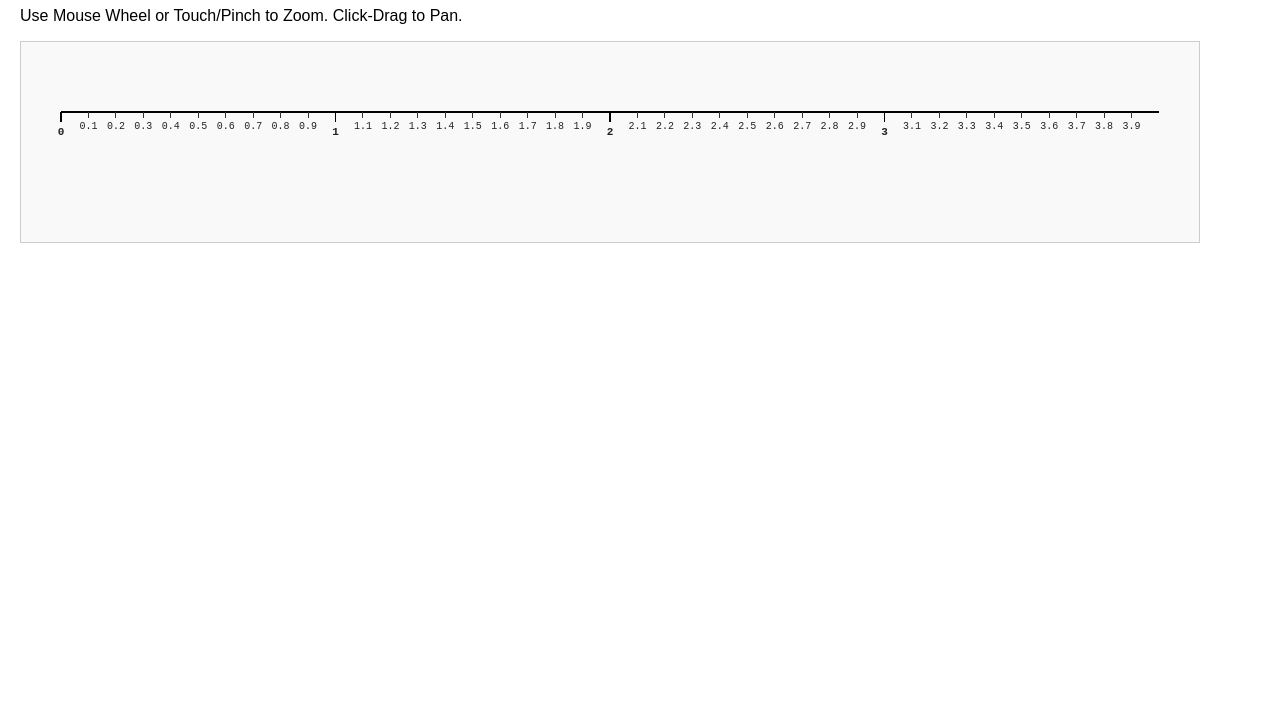
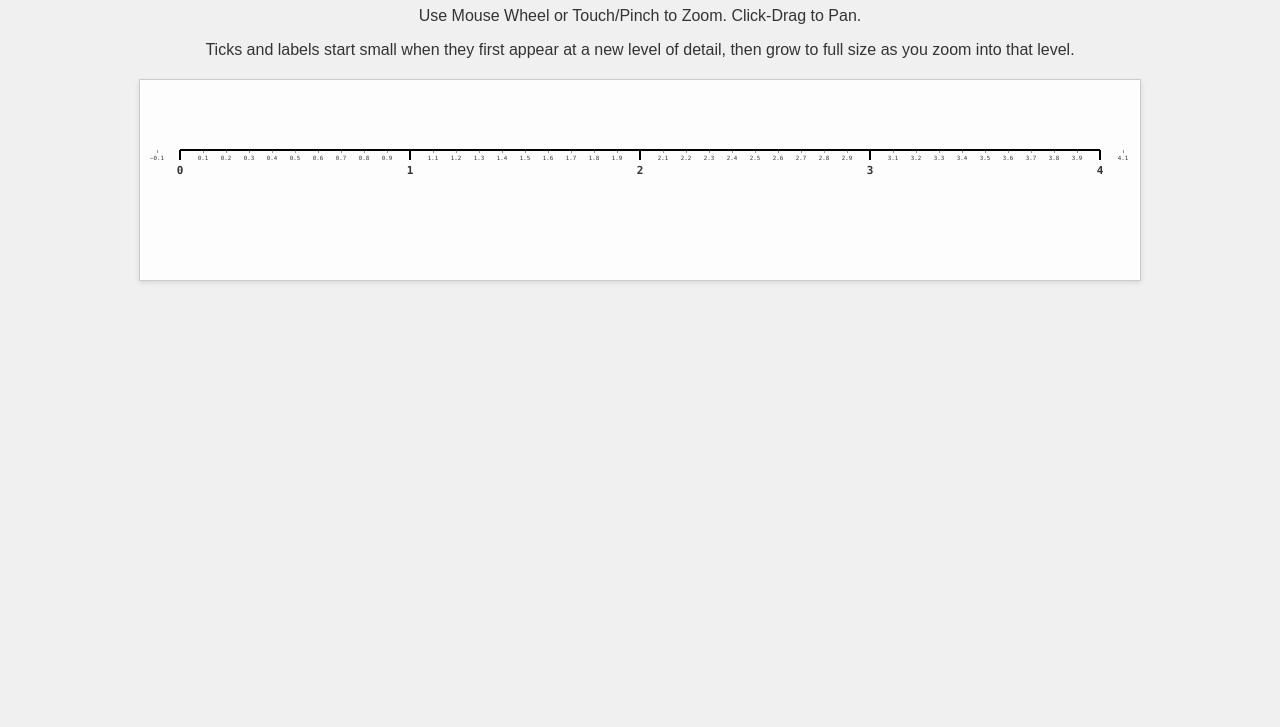
Before and after one commit to RupertLinacre/fractal_numberline, a plain HTML site: page index.html in a window 1280 px wide. Shown: the part 73-800 px from the top of the page. Drawn offline with nearby package versions, Linux system fonts and the light colour scheme.

Commit message:
Enhance Zoomable 1D Axis with advanced scaling and improved styling

```diff
--- a/index.html
+++ b/index.html
@@ -4,13 +4,15 @@
 <head>
     <meta charset="UTF-8">
     <meta name="viewport" content="width=device-width, initial-scale=1.0">
-    <title>D3 Zoomable 1D Axis</title>
+    <title>D3 Zoomable 1D Axis - Advanced Scaling</title>
     <link rel="stylesheet" href="styles.css">
 </head>
 
 <body>
-    <h1>Zoomable 1D Axis</h1>
+    <h1>Zoomable 1D Axis with Dynamic Tick Scaling</h1>
     <p>Use Mouse Wheel or Touch/Pinch to Zoom. Click-Drag to Pan.</p>
+    <p>Ticks and labels start small when they first appear at a new level of detail, then grow to full size as you zoom
+        into that level.</p>
     <div id="chart-container">
         <svg id="axis-svg"></svg>
     </div>
--- a/script.js
+++ b/script.js
@@ -8,39 +8,37 @@ document.addEventListener('DOMContentLoaded', function () {
         margins: { top: 70, right: 40, bottom: 70, left: 40 },
         baseMajorTickLength: 10,
         baseMinorTickLength: 6,
-        maxVisualScaleFactor: 1.5, // Clamp visual size growth (e.g., 1.0 = 100% of base, 2.0=200%)
-        targetMajorTicks: 7,      // Try to get around this many major ticks on screen
-        epsilon: 1e-9             // For floating point comparisons
+
+        targetMajorTicksOnScreen: 7,
+
+        // Parameters for dynamic visual scaling of MINOR ticks/labels:
+        targetPixelSpacingForMinorTickFullSize: 40,
+        minVisualScaleForMinorTicks: 0.15,
+
+        epsilon: 1e-9
     };
 
     // ====================================================================
     // 2. SETUP
     // ====================================================================
     const svg = d3.select("#axis-svg");
+    const svgNode = svg.node();
+    const containerWidth = svgNode.getBoundingClientRect().width;
+    let availableWidth = containerWidth - CONFIG.margins.left - CONFIG.margins.right;
 
-    // Measure available size
-    const svgNode = svg.node();
-    const width = svgNode.getBoundingClientRect().width - CONFIG.margins.left - CONFIG.margins.right;
-    const height = svgNode.getBoundingClientRect().height - CONFIG.margins.top - CONFIG.margins.bottom;
-
-    // Base Scale (maps data domain to pixel range)
     const baseScale = d3.scaleLinear()
         .domain(CONFIG.initialDomain)
-        .range([0, width]);
+        .range([0, availableWidth]);
 
-    // Formatter
-    const format = d3.format(".10~g"); // General format, 10 sig-figs, trims trailing 0s
+    const format = d3.format(".10~g");
 
-    // SVG Structure
     const chartArea = svg.append("g")
         .attr("transform", `translate(${CONFIG.margins.left}, ${CONFIG.margins.top})`);
 
     const axisLine = chartArea.append("line")
         .attr("class", "axis-line")
-        .attr("y1", 0)
-        .attr("y2", 0)
-        .attr("x1", 0)
-        .attr("x2", width);
+        .attr("y1", 0).attr("y2", 0)
+        .attr("x1", 0).attr("x2", availableWidth);
 
     const ticksContainer = chartArea.append("g")
         .attr("class", "ticks-container");
@@ -48,107 +46,127 @@ document.addEventListener('DOMContentLoaded', function () {
     // ====================================================================
     // 3. TICK COMPUTATION LOGIC
     // ====================================================================
-    function getTicks(scale) {
-        const [domainMin, domainMax] = scale.domain();
+    function calculateTickLevels(currentScale) {
+        const [domainMin, domainMax] = currentScale.domain();
         const domainWidth = domainMax - domainMin;
 
-        if (domainWidth <= 0) return []; // Avoid log(0) or negative
+        if (domainWidth <= CONFIG.epsilon) {
+            return { ticks: [], majorStep: 1, minorStep: 0.1, exponent: 0 };
+        }
 
-        // Calculate desired step based on target tick count
-        const exponent = Math.ceil(Math.log10(domainWidth / CONFIG.targetMajorTicks));
+        const idealMajorStep = domainWidth / CONFIG.targetMajorTicksOnScreen;
+        const exponent = Math.round(Math.log10(idealMajorStep));
 
         const majorStep = Math.pow(10, exponent);
         const minorStep = Math.pow(10, exponent - 1);
 
         const ticks = [];
 
-        // Calculate tick range, extending slightly to ensure smooth edges if needed
-        const startValue = Math.floor(domainMin / minorStep) * minorStep;
-        const endValue = Math.ceil(domainMax / minorStep) * minorStep;
+        const startValue = Math.floor(domainMin / minorStep - CONFIG.epsilon) * minorStep;
+        const endValue = Math.ceil(domainMax / minorStep + CONFIG.epsilon) * minorStep;
 
-        // Generate Minor Ticks, identify Majors
-        for (let v = startValue; v <= endValue; v += minorStep) {
-            // Use epsilon to avoid floating point modulo issues
-            const remainder = Math.abs(v / majorStep) % 1;
-            const isMajor = (remainder < CONFIG.epsilon || Math.abs(remainder - 1) < CONFIG.epsilon);
+        for (let v = startValue; v <= endValue + CONFIG.epsilon; v += minorStep) {
+            let tickValue = v;
+            if (Math.abs(tickValue) < CONFIG.epsilon && tickValue !== 0) {
+                tickValue = 0;
+            }
+
+            const remainderMajor = Math.abs(tickValue / majorStep) % 1;
+            const isMajor = (remainderMajor < CONFIG.epsilon || Math.abs(remainderMajor - 1) < CONFIG.epsilon);
 
             ticks.push({
-                value: v,
+                value: tickValue,
                 isMajor: isMajor
             });
         }
-        return ticks;
+        return { ticks, majorStep, minorStep, exponent };
     }
 
     // ====================================================================
-    // 4. DRAWING / UPDATE
+    // 4. DRAWING / UPDATE AXIS
     // ====================================================================
     function updateAxis(transform) {
+        const currentScale = transform.rescaleX(baseScale);
+        const tickData = calculateTickLevels(currentScale);
 
-        // Calculate the scale for the CURRENT view
-        const currentScale = transform.rescaleX(baseScale);
+        // Calculate the on-screen pixel distance corresponding to one minorStep.
+        // This is used to determine the visual scale for MINOR ticks.
+        const pixelDeltaForMinorStep = Math.abs(currentScale(tickData.minorStep) - currentScale(0));
 
-        // Calculate how much to scale the tick-marks/text visually
-        const visualScale = Math.min(transform.k, CONFIG.maxVisualScaleFactor);
+        // Calculate visual scale for MINOR ticks:
+        let minorTickVisualScale = Math.min(1.0, pixelDeltaForMinorStep / CONFIG.targetPixelSpacingForMinorTickFullSize);
+        minorTickVisualScale = Math.max(CONFIG.minVisualScaleForMinorTicks, minorTickVisualScale);
 
-        // Get the ticks needed for this scale
-        const ticks = getTicks(currentScale);
+        if (isNaN(minorTickVisualScale) || !isFinite(minorTickVisualScale)) {
+            minorTickVisualScale = CONFIG.minVisualScaleForMinorTicks;
+        }
 
-        // --- D3 Data Join ---
+        // --- D3 Data Join for Ticks ---
         ticksContainer.selectAll("g.tick")
-            .data(ticks, d => d.value) // Keyed by value
+            .data(tickData.ticks, d => d.value)
             .join(
-                enter => { // CREATE new ticks
-                    const g = enter.append("g")
-                        .attr("class", "tick");
+                enter => {
+                    const g = enter.append("g");
+                    const content = g.append("g").attr("class", "tick-content");
+                    content.append("line");
+                    content.append("text").attr("dy", "0.5em");
+                    return g;
+                },
+                update => update,
+                exit => exit.remove()
+            )
+            // --- Update attributes for ALL ticks (entering or updating) ---
+            .attr("class", d => `tick ${d.isMajor ? "major" : "minor"}`)
+            .attr("transform", d => `translate(${currentScale(d.value)}, 0)`)
 
-                    // Add the INNER group that will be scaled
-                    const content = g.append("g")
-                        .attr("class", "tick-content");
-
-                    // Add Line and Text INSIDE the scaling group
-                    content.append("line");
-                    content.append("text")
-                        .attr("dy", "0.5em"); // Offset below the line, using em allows it to scale with font-size
-
-                    return g; // Return the outer group
-                },
-                update => update, // Nothing extra needed for update selection here
-                exit => exit.remove() // REMOVE old ticks
-            )
-            // UPDATE attributes on ALL (entering + updating) ticks
-            .attr("class", d => d.isMajor ? "tick major" : "tick minor")
-            .attr("transform", d => `translate(${currentScale(d.value)}, 0)`) // 1. POSITION outer group
-            .select(".tick-content") // Select inner group
-            .attr("transform", `scale(${visualScale})`) // 2. SCALE inner group
+            .select(".tick-content")
+            // CRITICAL CHANGE HERE: Apply scaling conditionally
+            .attr("transform", d => {
+                const visualScale = d.isMajor ? 1.0 : minorTickVisualScale;
+                return `scale(${visualScale})`;
+            })
             .select("line")
             .attr("y1", 0)
             .attr("y2", d => d.isMajor ? CONFIG.baseMajorTickLength : CONFIG.baseMinorTickLength);
 
-        ticksContainer.selectAll(".tick-content text") // Update text on all ticks
-            .attr("y", d => d.isMajor ? CONFIG.baseMajorTickLength : CONFIG.baseMinorTickLength) // Position text below line
+        ticksContainer.selectAll(".tick text")
+            .attr("y", d => {
+                const baseLength = d.isMajor ? CONFIG.baseMajorTickLength : CONFIG.baseMinorTickLength;
+                const currentVisualScale = d.isMajor ? 1.0 : minorTickVisualScale;
+                // Add a small offset if the text is very small to avoid overlap with the axis line
+                return baseLength + (currentVisualScale < (CONFIG.minVisualScaleForMinorTicks + 0.1) && !d.isMajor ? 2 : 0);
+            })
             .text(d => format(d.value));
     }
-
 
     // ====================================================================
     // 5. ZOOM BEHAVIOUR
     // ====================================================================
     function zoomed(event) {
-        // Update axis synchronously using the latest transform
         updateAxis(event.transform);
     }
 
     const zoom = d3.zoom()
-        .scaleExtent([1e-6, 1e9]) // Allow huge zoom range
-        // .translateExtent([[-Infinity, -Infinity],[Infinity, Infinity]]) // Allow infinite pan
+        .scaleExtent([1e-7, 1e7])
         .on("zoom", zoomed);
 
-    svg.call(zoom);
+    svg.call(zoom).on("dblclick.zoom", null);
 
     // ====================================================================
-    // 6. INITIAL DRAW
+    // 6. INITIAL DRAW & RESIZE HANDLING
     // ====================================================================
-    updateAxis(d3.zoomIdentity); // d3.zoomIdentity is a transform with k=1, x=0, y=0
+    function initializeAxis() {
+        const currentTransform = d3.zoomTransform(svgNode);
+        updateAxis(currentTransform);
+    }
 
-}); // End DOMContentLoaded
+    initializeAxis();
+
+    // Optional: Add a resize listener
+    // window.addEventListener('resize', () => {
+    //    availableWidth = svgNode.getBoundingClientRect().width - CONFIG.margins.left - CONFIG.margins.right;
+    //    baseScale.range([0, availableWidth]);
+    //    axisLine.attr("x2", availableWidth);
+    //    initializeAxis();
+    // });
+});
--- a/styles.css
+++ b/styles.css
@@ -1,14 +1,23 @@
 body {
     font-family: sans-serif;
     margin: 20px;
+    background-color: #f0f0f0;
+    color: #333;
+}
+
+h1, p {
+    text-align: center;
 }
 
 #chart-container {
    width: 95%;
+   max-width: 1000px; /* Max width for better layout on large screens */
+   margin: 20px auto;
    height: 200px;
    border: 1px solid #ccc;
    overflow: hidden; /* Hide anything drawn outside */
-   background-color: #f9f9f9;
+   background-color: #fdfdfd;
+   box-shadow: 0 2px 5px rgba(0,0,0,0.1);
 }
 
 #axis-svg {
@@ -29,25 +38,27 @@ body {
 
 /* Styling applied BEFORE inner <g> scaling */
 .tick line {
-   stroke: #333;
-   stroke-width: 1px;
-    shape-rendering: crispEdges;
+   stroke: #444; /* Slightly lighter than major for differentiation */
+   stroke-width: 1px; /* Base stroke width */
+   shape-rendering: crispEdges;
 }
 
 .tick text {
-  fill: #222;
+  fill: #333;
   text-anchor: middle;
-  /* dominant-baseline is better for vertical alignment */
   dominant-baseline: hanging;
-  font-size: 10px; /* Base size - this gets scaled by the transform */
-  font-family: monospace;
+  font-size: 10px; /* Base font size for minor ticks - this gets scaled */
+  font-family: "SFMono-Regular", Consolas, "Liberation Mono", Menlo, Courier, monospace;
 }
 
 .tick.major line {
-   stroke-width: 1.5px;
+   stroke-width: 1.5px; /* Base stroke width for major */
    stroke: black;
 }
  .tick.major text {
    font-weight: bold;
-    font-size: 11px; /* Base size for Majors */
+   font-size: 11px; /* Base font size for major ticks - this gets scaled */
  }
+
+ /* Optional: Hide minor tick labels if they are scaled very small to reduce clutter */
+ /* .tick.minor.very-small-visual text { display: none; } */
```
